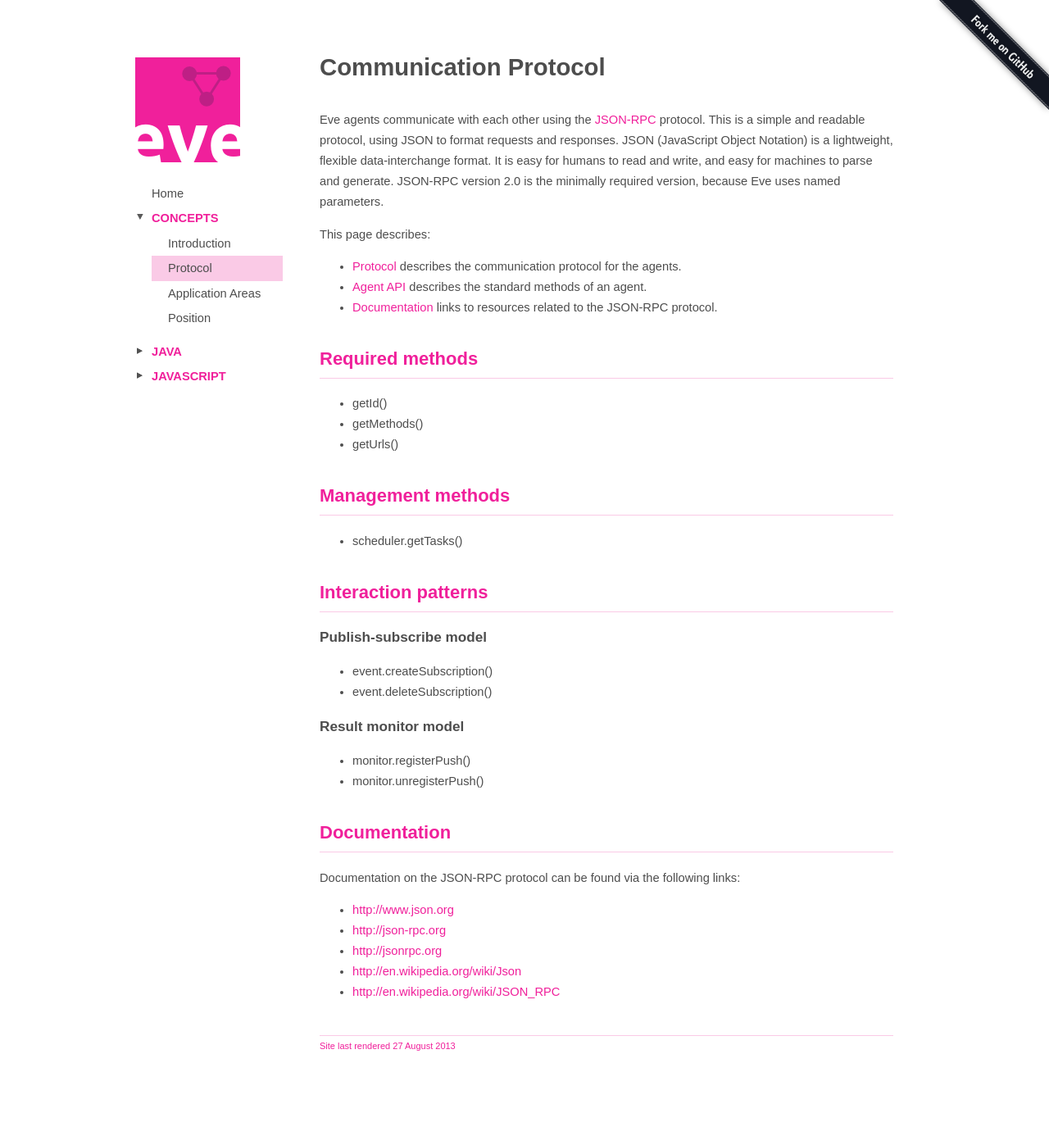
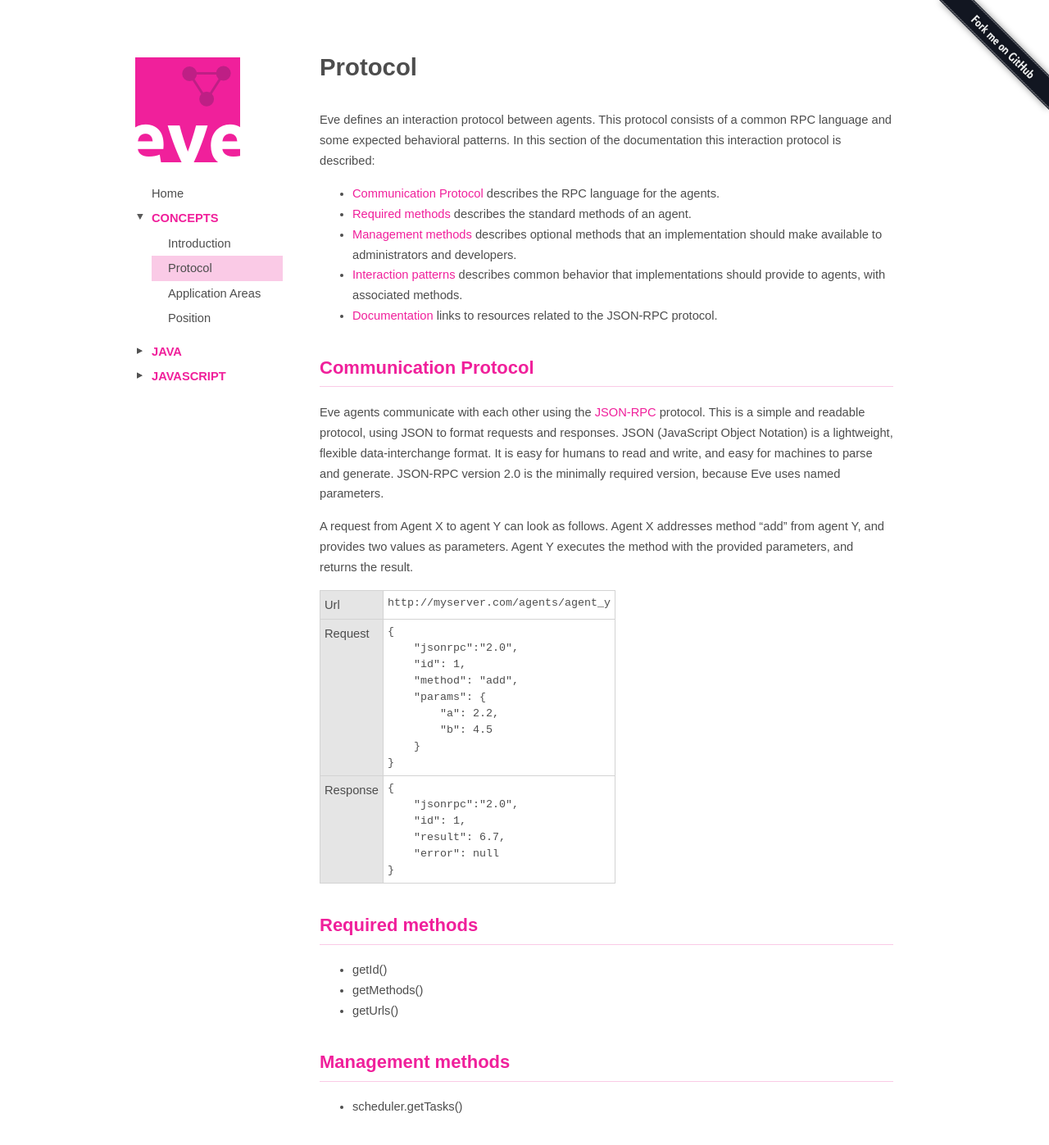
Before and after one commit to almende/eve, a Jekyll site: the page built from concepts/protocol.md, in a window 1280 px wide and 1400 px high. Shown: the top 1397 px of the window at 82% size. Built offline with Jekyll 4.4.1, drawn with Linux system fonts in a browser that asks for light colours.

Commit message:
Some more structure, header text

```diff
--- a/concepts/protocol.md
+++ b/concepts/protocol.md
@@ -3,40 +3,76 @@ layout: default
 title: Communication protocol
 ---
 
-# Communication Protocol
+# Protocol
+
+Eve defines an interaction protocol between agents. This protocol consists of a common RPC language and some expected behavioral patterns. In this section of the documentation this interaction protocol is described:
+
+- [Communication Protocol](#protocol) describes the RPC language for the agents.
+- [Required methods](#required) describes the standard methods of an agent.
+- [Management methods](#management) describes optional methods that an implementation should make available to administrators and developers.
+- [Interaction patterns](#patterns) describes common behavior that implementations should provide to agents, with associated methods.
+- [Documentation](#Documentation) links to resources related to the JSON-RPC
+  protocol.
+
+## Communication Protocol {#protocol}
 
 Eve agents communicate with each other using the [JSON-RPC](#Documentation) protocol. This is a simple and readable protocol, using JSON to format requests and responses. JSON (JavaScript Object Notation) is a lightweight, flexible data-interchange format. It is easy for humans to read and write,
 and easy for machines to parse and generate. JSON-RPC version 2.0 is the minimally required version, because Eve uses named parameters.
 
-This page describes:
+A request from Agent X to agent Y can look as follows.
+Agent X addresses method "add" from agent Y, and provides two values
+as parameters.
+Agent Y executes the method with the provided parameters, and returns the result.
 
-- [Protocol](#Protocol) describes the communication protocol for the agents.
-- [Agent API](#Agent_API) describes the standard methods of an agent.
-- [Documentation](#Documentation) links to resources related to the JSON-RPC
-  protocol.
 
-## Required methods
+<table class="example" summary="Synchronous request">
+<tr>
+<th class="example">Url</th><td class="example"><pre class="example">http://myserver.com/agents/agent_y</pre></td>
+</tr>
+<tr>
+<th class="example">Request</th><td class="example"><pre class="example">{
+    "jsonrpc":"2.0",
+    "id": 1,
+    "method": "add",
+    "params": {
+        "a": 2.2,
+        "b": 4.5
+    }
+}</pre></td>
+</tr>
+<tr>
+<th class="example">Response</th><td class="example"><pre class="example">{
+    "jsonrpc":"2.0",
+    "id": 1,
+    "result": 6.7,
+    "error": null
+}</pre></td>
+</tr>
+</table>
+
+## Required methods {#required}
 
 - getId()
 - getMethods()
 - getUrls()
 
-## Management methods
+## Management methods {#management}
 
 - scheduler.getTasks()
 
-
-## Interaction patterns
+## Interaction patterns {#patterns}
 
 ### Publish-subscribe model
+
 - event.createSubscription()
 - event.deleteSubscription()
 
 ### Result monitor model
+
 - monitor.registerPush()
 - monitor.unregisterPush()
 
-## Documentation {#Documentation}
+## Documentation {#documentation}
 
 Documentation on the JSON-RPC protocol can be found via the following links:
 
```
